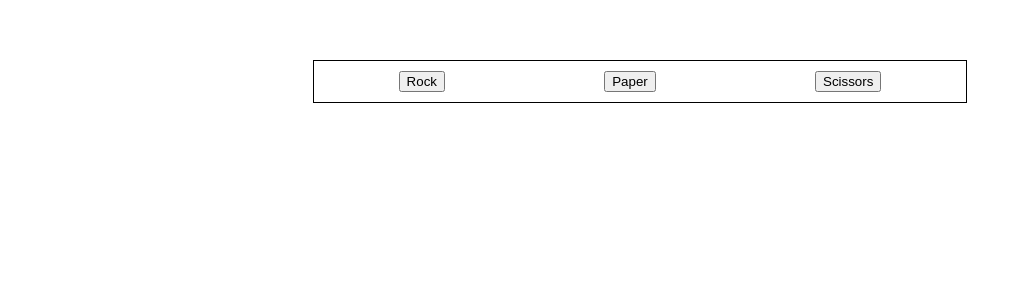
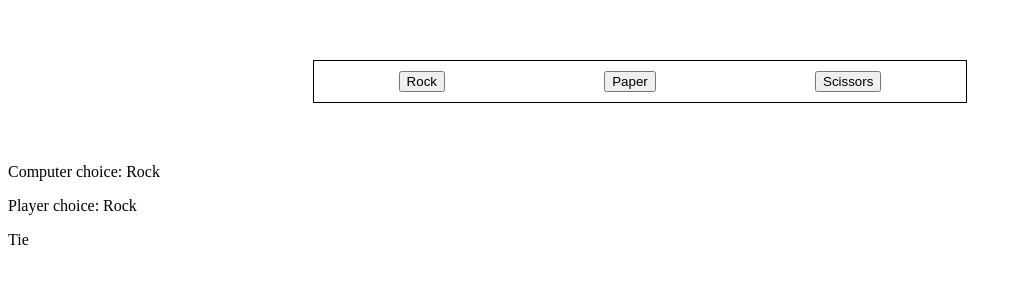
Before and after one commit to Syd00/rock-paper-scissor, a plain HTML site: page index.html in a window 1280 px wide. Both pictures are taken after a click on the button "Rock". Shown: the whole page, without its empty margins (0-1022 px from the left). Drawn offline with Linux system fonts and the light colour scheme.

Commit message:
end project

```diff
--- a/index.html
+++ b/index.html
@@ -6,11 +6,30 @@
     <title>Rock Paper Scissor</title>
 </head>
 <script>
-    function getComputerChoice(value) {
-        console.log(value);
-        let compChoices = ["Rock", "Paper", "Scissors"];
-        let val = Math.floor(Math.random() * compChoices.length);
+    const whatsBeatWhat = {
+        Rock: "Scissors",
+        Paper: "Rock",
+        Scissors: "Paper"
+    }
 
+    function getComputerChoice(playerVal) {
+        let choices = Object.keys(whatsBeatWhat);
+        let compVal = Math.floor(Math.random() * choices.length);
+        let compChoice = choices[compVal];
+        console.log(compChoice);
+        let playerChoice = choices[playerVal];
+        console.log(playerChoice);
+
+        result = document.getElementById('result');
+        result.innerHTML = `<p>Computer choice: ${compChoice}</p><p>Player choice: ${playerChoice}</p>`;
+
+        if (compChoice === playerChoice) {
+            result.innerHTML += "<p>Tie</p>";
+        } else if (compChoice === whatsBeatWhat[playerChoice]) {
+            result.innerHTML += "<p>You win</p>";
+        } else {
+            result.innerHTML += "<p>You lose</p>";
+        }
     }
 </script>
 <style>
@@ -26,9 +45,12 @@
 </style>
 <body>
     <div class="container">
-        <button value="1" onclick="getComputerChoice(value)">Rock</button>
-        <button value="2" onclick="getComputerChoice(value)">Paper</button>
-        <button value="3" onclick="getComputerChoice(value)">Scissors</button>
+        <button value="0" onclick="getComputerChoice(value)">Rock</button>
+        <button value="1" onclick="getComputerChoice(value)">Paper</button>
+        <button value="2" onclick="getComputerChoice(value)">Scissors</button>
+    </div>
+    <div id="result">
+
     </div>
 </body>
 </html>
```
